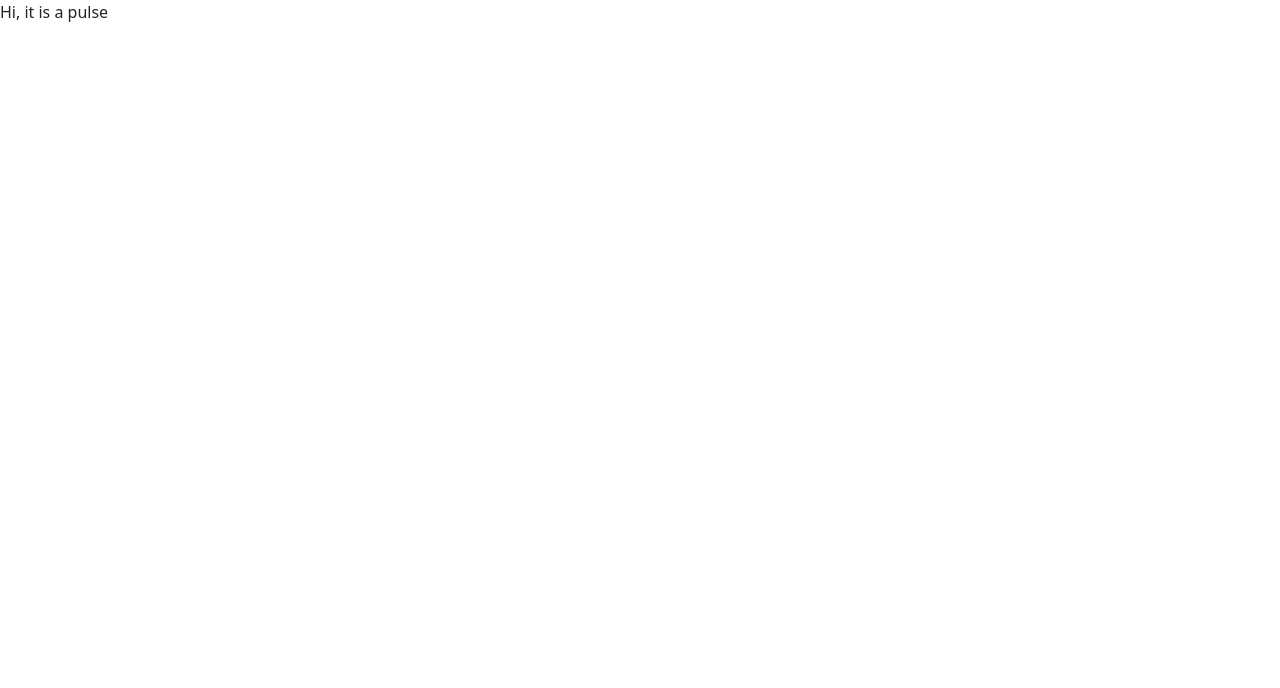
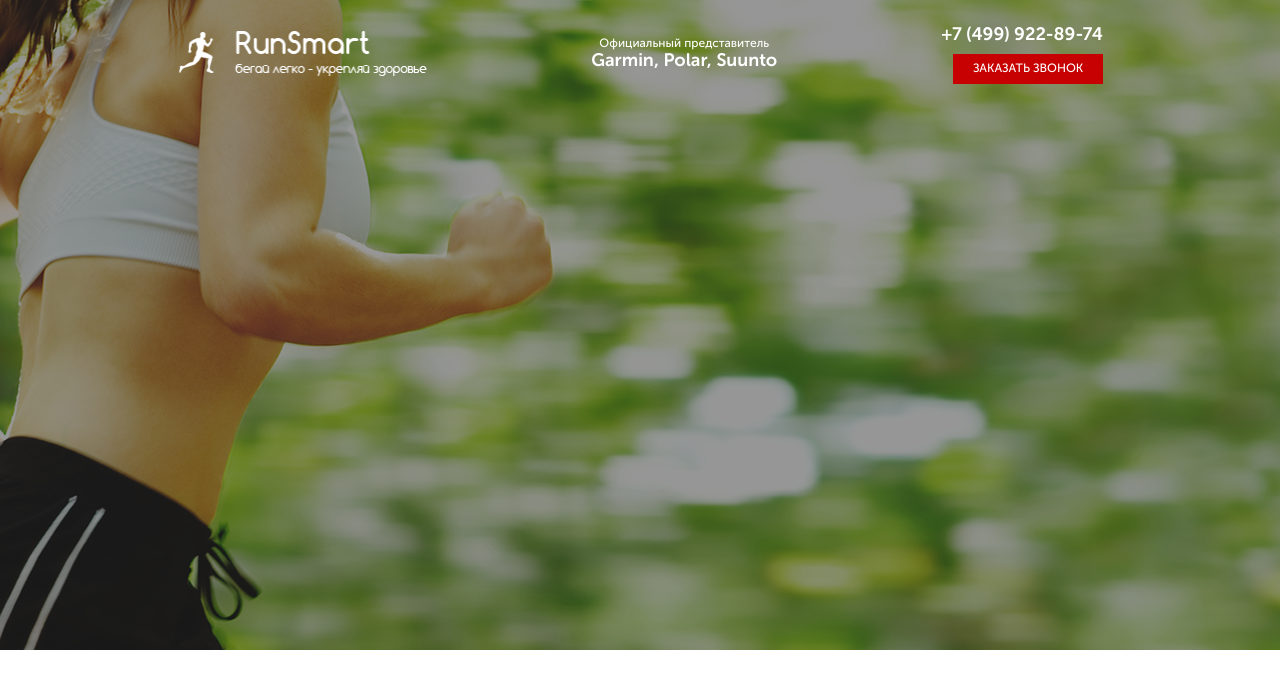
Before and after one commit to AlexFilimili/pulse, a website: page src/index.html in a window 1280 px wide. Drawn offline with Linux system fonts and the light colour scheme.

Commit message:
header is ready

```diff
--- a/src/css/fonts.css
+++ b/src/css/fonts.css
@@ -12,10 +12,10 @@
 @font-face {
 	font-family: 'Museo Sans Cyrl 300';
 	src:
-		url('../fontsMuseoSansCyrl-300Italic.woff') format('woff'),
-		url('../fontsMuseoSansCyrl-300Italic.ttf') format('truetype'),
-        url('../fontsMuseoSansCyrl-300Italic.eot'),
-		url('../fontsMuseoSansCyrl-300Italic.eot?#iefix') format('embedded-opentype');
+		url('../fonts/MuseoSansCyrl-300Italic.woff') format('woff'),
+		url('../fonts/MuseoSansCyrl-300Italic.ttf') format('truetype'),
+        url('../fonts/MuseoSansCyrl-300Italic.eot'),
+		url('../fonts/MuseoSansCyrl-300Italic.eot?#iefix') format('embedded-opentype');
 	font-weight: 300;
 	font-style: italic;
 }
@@ -23,10 +23,10 @@
 @font-face {
 	font-family: 'Museo Sans Cyrl 500';
 	src:
-		url('../fontsMuseoSansCyrl-500Italic.woff') format('woff'),
-		url('../fontsMuseoSansCyrl-500Italic.ttf') format('truetype'),
-        url('../fontsMuseoSansCyrl-500Italic.eot'),
-		url('../fontsMuseoSansCyrl-500Italic.eot?#iefix') format('embedded-opentype');
+		url('../fonts/MuseoSansCyrl-500Italic.woff') format('woff'),
+		url('../fonts/MuseoSansCyrl-500Italic.ttf') format('truetype'),
+        url('../fonts/MuseoSansCyrl-500Italic.eot'),
+		url('../fonts/MuseoSansCyrl-500Italic.eot?#iefix') format('embedded-opentype');
 	font-weight: normal;
 	font-style: italic;
 }
@@ -34,10 +34,10 @@
 @font-face {
 	font-family: 'Museo Sans Cyrl 900';
 	src:
-		url('../fontsMuseoSansCyrl-900.woff') format('woff'),
-		url('../fontsMuseoSansCyrl-900.ttf') format('truetype'),
-        url('../fontsMuseoSansCyrl-900.eot'),
-		url('../fontsMuseoSansCyrl-900.eot?#iefix') format('embedded-opentype');
+		url('../fonts/MuseoSansCyrl-900.woff') format('woff'),
+		url('../fonts/MuseoSansCyrl-900.ttf') format('truetype'),
+        url('../fonts/MuseoSansCyrl-900.eot'),
+		url('../fonts/MuseoSansCyrl-900.eot?#iefix') format('embedded-opentype');
 	font-weight: bold;
 	font-style: normal;
 }
@@ -45,10 +45,10 @@
 @font-face {
 	font-family: 'Museo Sans Cyrl 700';
 	src:
-		url('../fontsMuseoSansCyrl-700.woff') format('woff'),
-		url('../fontsMuseoSansCyrl-700.ttf') format('truetype'),
-        url('../fontsMuseoSansCyrl-700.eot'),
-		url('../fontsMuseoSansCyrl-700.eot?#iefix') format('embedded-opentype');
+		url('../fonts/MuseoSansCyrl-700.woff') format('woff'),
+		url('../fonts/MuseoSansCyrl-700.ttf') format('truetype'),
+        url('../fonts/MuseoSansCyrl-700.eot'),
+		url('../fonts/MuseoSansCyrl-700.eot?#iefix') format('embedded-opentype');
 	font-weight: normal;
 	font-style: normal;
 }
@@ -56,10 +56,10 @@
 @font-face {
 	font-family: 'Museo Sans Cyrl 700';
 	src:
-		url('../fontsMuseoSansCyrl-700Italic.woff') format('woff'),
-		url('../fontsMuseoSansCyrl-700Italic.ttf') format('truetype'),
-        url('../fontsMuseoSansCyrl-700Italic.eot'),
-		url('../fontsMuseoSansCyrl-700Italic.eot?#iefix') format('embedded-opentype');
+		url('../fonts/MuseoSansCyrl-700Italic.woff') format('woff'),
+		url('../fonts/MuseoSansCyrl-700Italic.ttf') format('truetype'),
+        url('../fonts/MuseoSansCyrl-700Italic.eot'),
+		url('../fonts/MuseoSansCyrl-700Italic.eot?#iefix') format('embedded-opentype');
 	font-weight: normal;
 	font-style: italic;
 }
@@ -67,10 +67,10 @@
 @font-face {
 	font-family: 'Museo Sans Cyrl 300';
 	src:
-		url('../fontsMuseoSansCyrl-300.woff') format('woff'),
-		url('../fontsMuseoSansCyrl-300.ttf') format('truetype'),
-        url('../fontsMuseoSansCyrl-300.eot'),
-		url('../fontsMuseoSansCyrl-300.eot?#iefix') format('embedded-opentype');
+		url('../fonts/MuseoSansCyrl-300.woff') format('woff'),
+		url('../fonts/MuseoSansCyrl-300.ttf') format('truetype'),
+        url('../fonts/MuseoSansCyrl-300.eot'),
+		url('../fonts/MuseoSansCyrl-300.eot?#iefix') format('embedded-opentype');
 	font-weight: 300;
 	font-style: normal;
 }
@@ -78,10 +78,10 @@
 @font-face {
 	font-family: 'Museo Sans Cyrl 100';
 	src:
-		url('../fontsMuseoSansCyrl-100.woff') format('woff'),
-		url('../fontsMuseoSansCyrl-100.ttf') format('truetype'),
-        url('../fontsMuseoSansCyrl-100.eot'),
-		url('../fontsMuseoSansCyrl-100.eot?#iefix') format('embedded-opentype');
+		url('../fonts/MuseoSansCyrl-100.woff') format('woff'),
+		url('../fonts/MuseoSansCyrl-100.ttf') format('truetype'),
+        url('../fonts/MuseoSansCyrl-100.eot'),
+		url('../fonts/MuseoSansCyrl-100.eot?#iefix') format('embedded-opentype');
 	font-weight: 300;
 	font-style: normal;
 }
@@ -89,10 +89,10 @@
 @font-face {
 	font-family: 'Museo Sans Cyrl 100';
 	src:
-		url('../fontsMuseoSansCyrl-100Italic.woff') format('woff'),
-		url('../fontsMuseoSansCyrl-100Italic.ttf') format('truetype'),
-        url('../fontsMuseoSansCyrl-100Italic.eot'),
-		url('../fontsMuseoSansCyrl-100Italic.eot?#iefix') format('embedded-opentype');
+		url('../fonts/MuseoSansCyrl-100Italic.woff') format('woff'),
+		url('../fonts/MuseoSansCyrl-100Italic.ttf') format('truetype'),
+        url('../fonts/MuseoSansCyrl-100Italic.eot'),
+		url('../fonts/MuseoSansCyrl-100Italic.eot?#iefix') format('embedded-opentype');
 	font-weight: 300;
 	font-style: italic;
 }
@@ -100,10 +100,10 @@
 @font-face {
 	font-family: 'Museo Sans Cyrl 900';
 	src:
-		url('../fontsMuseoSansCyrl-900Italic.woff') format('woff'),
-		url('../fontsMuseoSansCyrl-900Italic.ttf') format('truetype'),
-        url('../fontsMuseoSansCyrl-900Italic.eot'),
-		url('../fontsMuseoSansCyrl-900Italic.eot?#iefix') format('embedded-opentype');
+		url('../fonts/MuseoSansCyrl-900Italic.woff') format('woff'),
+		url('../fonts/MuseoSansCyrl-900Italic.ttf') format('truetype'),
+        url('../fonts/MuseoSansCyrl-900Italic.eot'),
+		url('../fonts/MuseoSansCyrl-900Italic.eot?#iefix') format('embedded-opentype');
 	font-weight: bold;
 	font-style: italic;
 }
--- a/src/index.html
+++ b/src/index.html
@@ -13,7 +13,23 @@
   </head>
 
 <body>
-  Hi, it is a pulse
+  <div class="promo">
+    <div class="container">
+      <div class="header">
+
+        <a href="#" class="header__logo"><img src="icons/icon_running_man.png" alt="logo"></a>
+        <div class="header__officilal">Официальный представитель <span>Garmin, Polar, Suunto</span></div>
+
+        <div class="header__contacts">
+          <a href="tel:+74999228974" class="header__phone">+7 (499) 922-89-74</a>
+          <button class="button">заказать звонок</button>
+        </div>
+
+      </div>
+
+    </div>
+
+  </div>
 
 </body>
 </html>
--- a/src/sass/_general.scss
+++ /dev/null
@@ -1 +0,0 @@
-/* основной файл css */
--- a/src/sass/base/_variables.scss
+++ b/src/sass/base/_variables.scss
@@ -1,2 +1,2 @@
-
+$main-color: #c70101;
 /* переменные */
--- /dev/null
+++ b/src/sass/blocks/_buttons.scss
@@ -0,0 +1,11 @@
+.button {
+    width: 150px;
+    height: 30px;
+    background-color: $main-color;
+    font-family: 'Museo Sans Cyrl 500';
+    font-size: 12px;
+    line-height: 1.2;
+    text-transform: uppercase;
+    color: #ffffff;
+    border: none;
+}
--- /dev/null
+++ b/src/sass/blocks/_header.scss
@@ -0,0 +1,44 @@
+.header{
+    display: flex;
+    justify-content: space-between;
+    align-items: center;
+    &__logo {
+        width: 250px;
+        img {
+            width: 100%;
+             }
+            }
+
+    &__officilal {
+        width: 193px;
+        font-family: 'Museo Sans Cyrl 500';
+        font-size: 12px;
+        line-height: 1.2;
+        color: #ffffff;
+        text-align: center;
+    }
+    span {
+        font-family: 'Museo Sans Cyrl 700';
+        font-size: 18px;
+        line-height: 1.2;
+        color: #ffffff;
+    }
+
+    &__phone {
+        display: block;
+        font-family: 'Museo Sans Cyrl 700';
+        font-size: 18px;
+        line-height: 1.2;
+        color: #ffffff;
+        text-decoration: none;
+        margin-bottom: 8px;
+        &:hover {
+            color: #ffffff;
+        }
+        }
+    &__contacts {
+        display: flex;
+        flex-direction: column;
+        align-items: flex-end;
+    }
+    }
--- /dev/null
+++ b/src/sass/blocks/_promo.scss
@@ -0,0 +1,5 @@
+.promo {
+    min-height: 650px;
+    background: url(../../img/bg_1_screen.png) center (center/cover) no-repeat;
+    padding: 24px 0 93px 0;
+}
--- a/src/sass/style.scss
+++ b/src/sass/style.scss
@@ -0,0 +1,12 @@
+* {
+    font-family: 'Museo Sans Cyrl', sans-serif;
+}
+@import 'base/variables';
+
+.container {
+    max-width: 950px;
+    margin: 0 auto;
+}
+@import 'blocks/_promo.scss';
+@import 'blocks/_header.scss';
+@import 'blocks/_buttons.scss';
```
Also changed, not shown: src/css/style.min.css, src/img/karusel_1.png (renamed from src/img/2_times_img.png), src/img/karusel_2.png (added), src/img/karusel_3.png (added).
